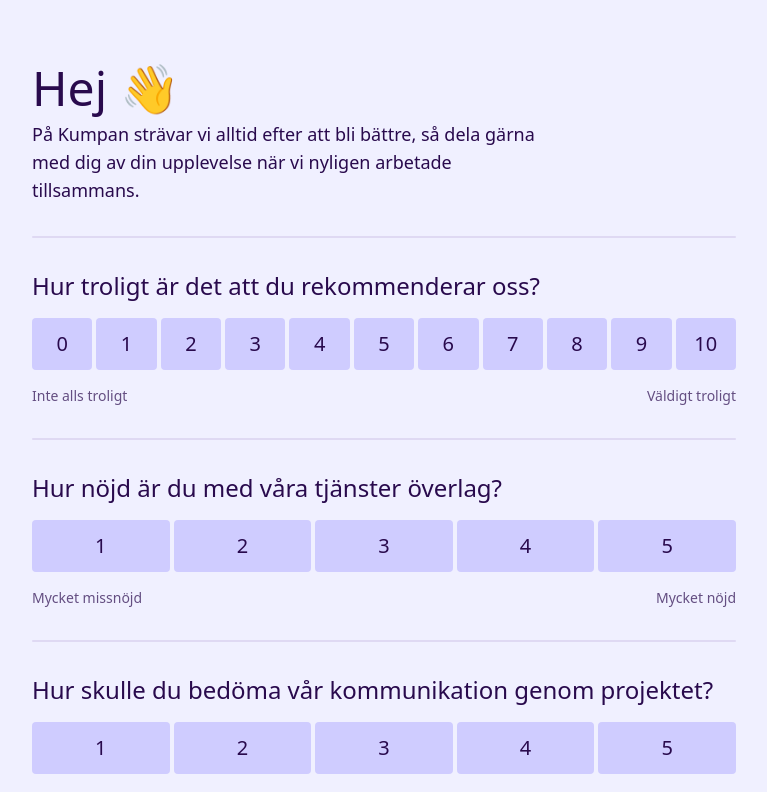
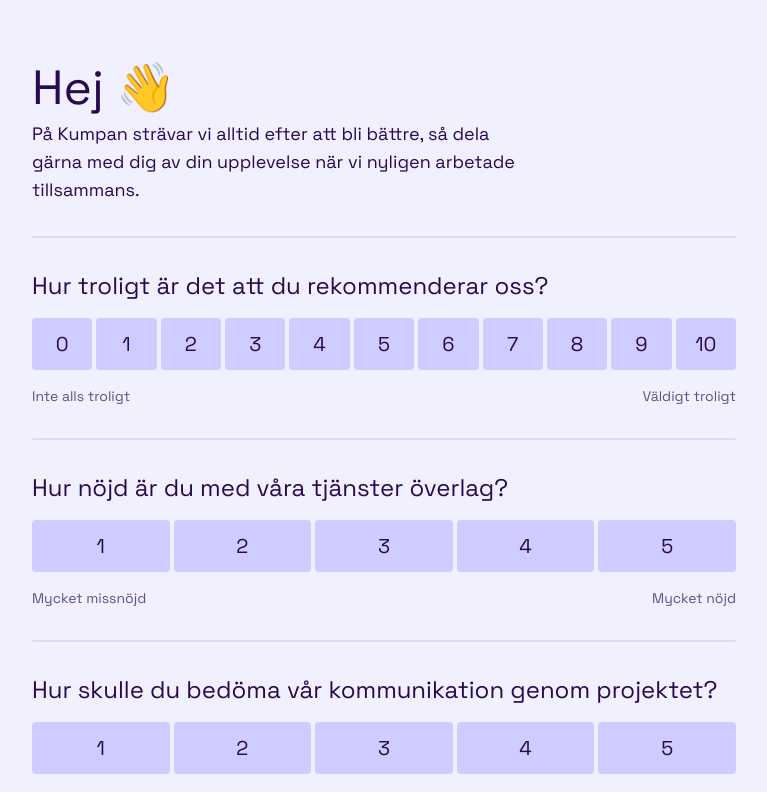
Before and after one commit to kumpan/feedback-portal, a Next.js app: page / in a window 1280 px wide. Shown: the top 792 px of the page, without its empty margins (256-1023 px from the left). Built offline with nearby package versions, Linux system fonts and the light colour scheme.

Commit message:
Update layout.tsx

```diff
--- a/src/app/layout.tsx
+++ b/src/app/layout.tsx
@@ -67,7 +67,7 @@
   return (
     <html lang="en">
       <body
-        className={`${spaceGrotesk.variable} antialiased bg-primary-90 text-foreground`}
+        className={`${spaceGrotesk.variable} font-sans antialiased bg-primary-90 text-foreground`}
       >
         <AuthProvider>{children}</AuthProvider>
       </body>
```
